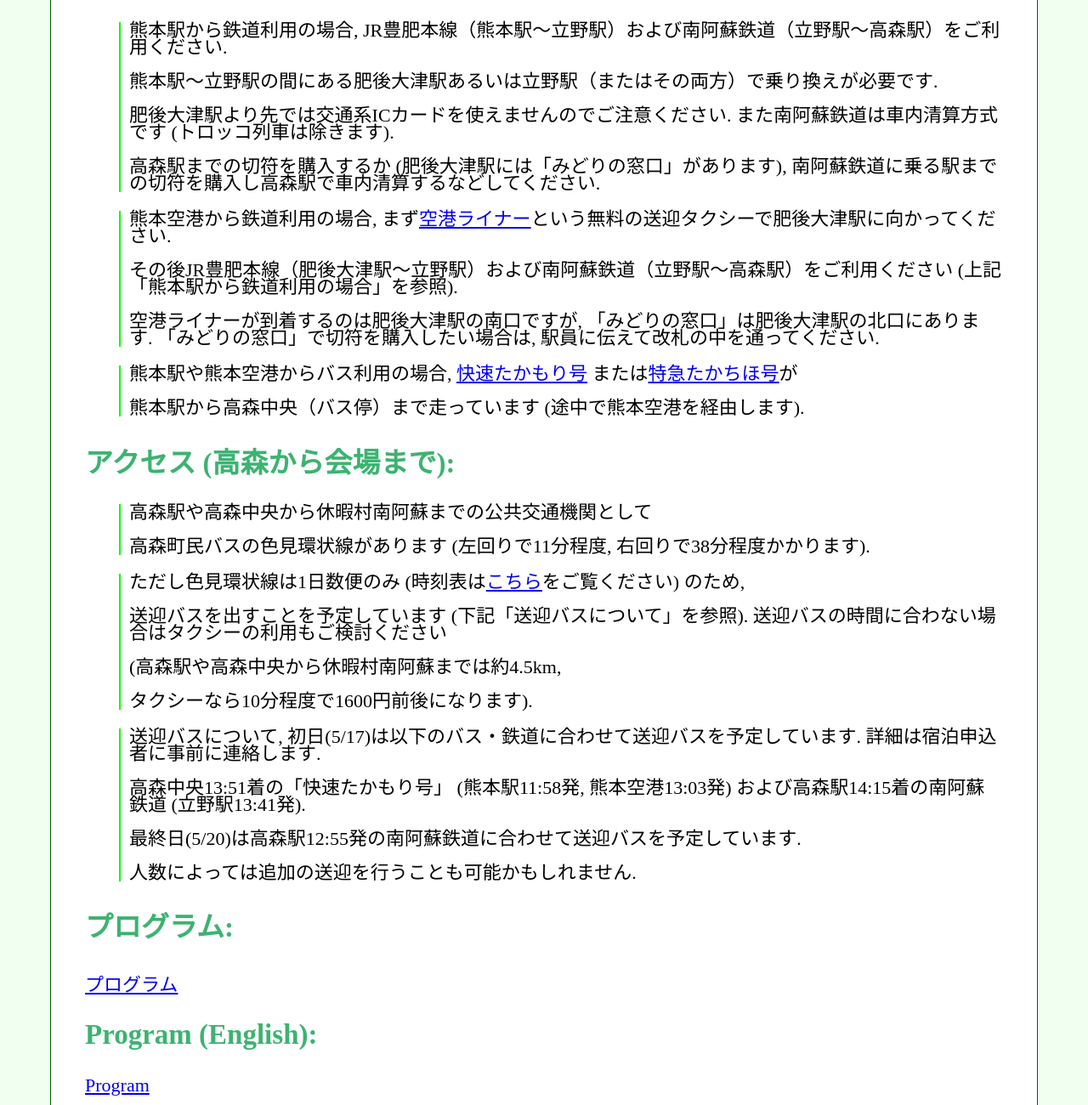
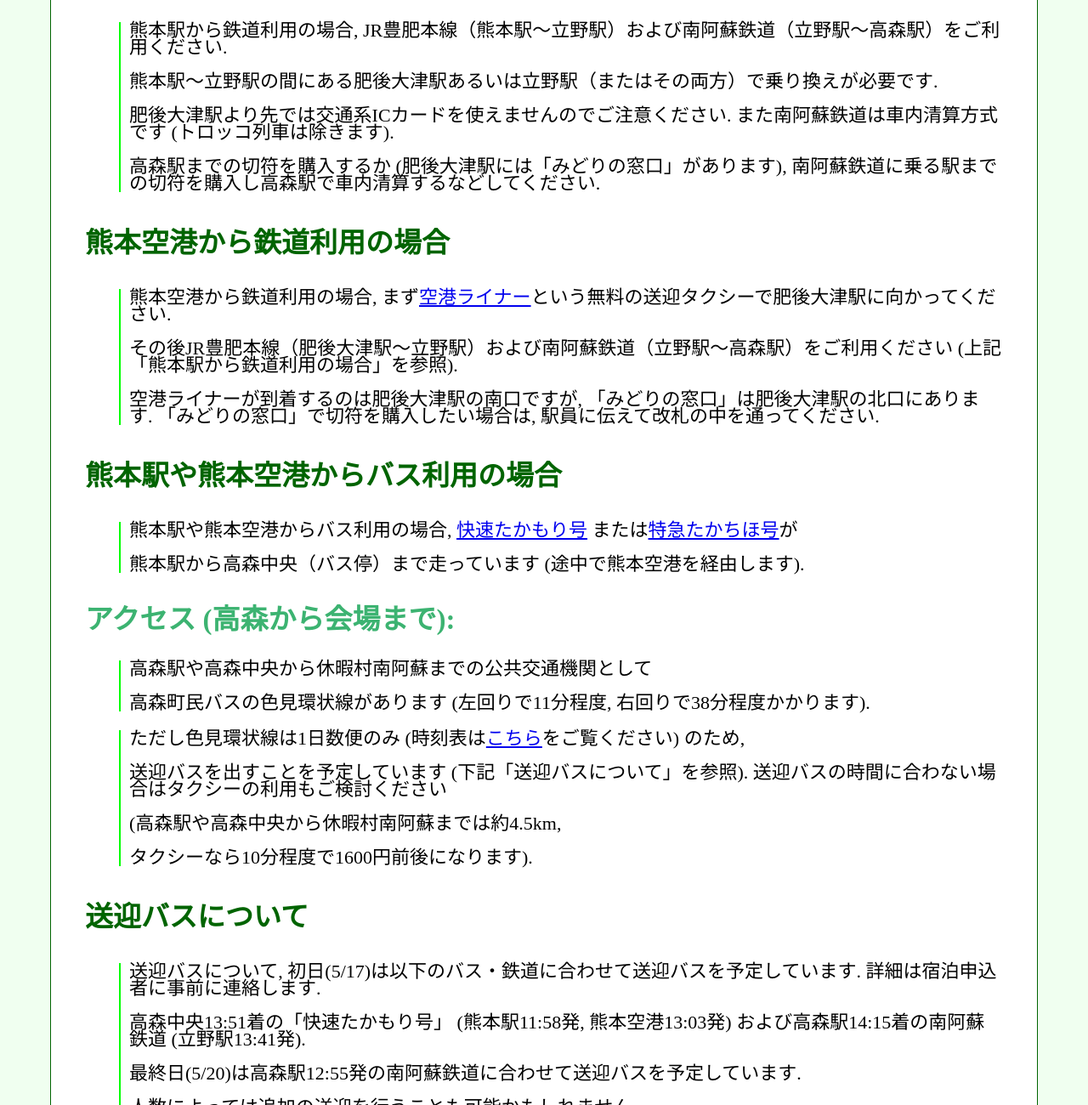
Before and after one commit to nfujita-math/altret2024, a plain HTML site: page index.html in a window 1280 px wide. Shown: the part 1033-2333 px from the top of the page at 85% size. Drawn offline with Linux system fonts and the light colour scheme.

Commit message:
Update index.html

```diff
--- a/index.html
+++ b/index.html
@@ -59,12 +59,14 @@
 肥後大津駅より先では交通系ICカードを使えませんのでご注意ください. また南阿蘇鉄道は車内清算方式です (トロッコ列車は除きます). <br><br>
 高森駅までの切符を購入するか (肥後大津駅には「みどりの窓口」があります), 南阿蘇鉄道に乗る駅までの切符を購入し高森駅で車内清算するなどしてください.
 </li></ul>
+<h2 id="differentcolor"><p class="underline">熊本空港から鉄道利用の場合</p></h2>
 <ul style="list-style:none"> <li>
 熊本空港から鉄道利用の場合, まず<a href="https://kukouliner.com/">空港ライナー</a>という無料の送迎タクシーで肥後大津駅に向かってください.<br><br>
 その後JR豊肥本線（肥後大津駅～立野駅）および南阿蘇鉄道（立野駅～高森駅）をご利用ください (上記「熊本駅から鉄道利用の場合」を参照). <br><br>
 空港ライナーが到着するのは肥後大津駅の南口ですが, 「みどりの窓口」は肥後大津駅の北口にあります.
 「みどりの窓口」で切符を購入したい場合は, 駅員に伝えて改札の中を通ってください.
 </li></ul>
+ <h2 id="differentcolor"><p class="underline">熊本駅や熊本空港からバス利用の場合</p></h2>
 <ul style="list-style:none"> <li>
 熊本駅や熊本空港からバス利用の場合, <a href="https://www.sankobus.jp/busportal/wp-content/uploads/tt-takamori-20220401.pdf">快速たかもり号</a>
 または<a href="https://www.sankobus.jp/busportal/wp-content/uploads/tt-takachiho-20220901.pdf">特急たかちほ号</a>が<br><br>
@@ -86,6 +88,7 @@
 (高森駅や高森中央から休暇村南阿蘇までは約4.5km,<br><br>
 タクシーなら10分程度で1600円前後になります).
 </li></ul>
+<h2 id="differentcolor"><p class="underline">送迎バスについて</p></h2>
 <ul style="list-style:none"> <li>
 送迎バスについて, 初日(5/17)は以下のバス・鉄道に合わせて送迎バスを予定しています. 詳細は宿泊申込者に事前に連絡します.<br><br>
 高森中央13:51着の「快速たかもり号」 (熊本駅11:58発, 熊本空港13:03発) および高森駅14:15着の南阿蘇鉄道 (立野駅13:41発).<br><br>
```
